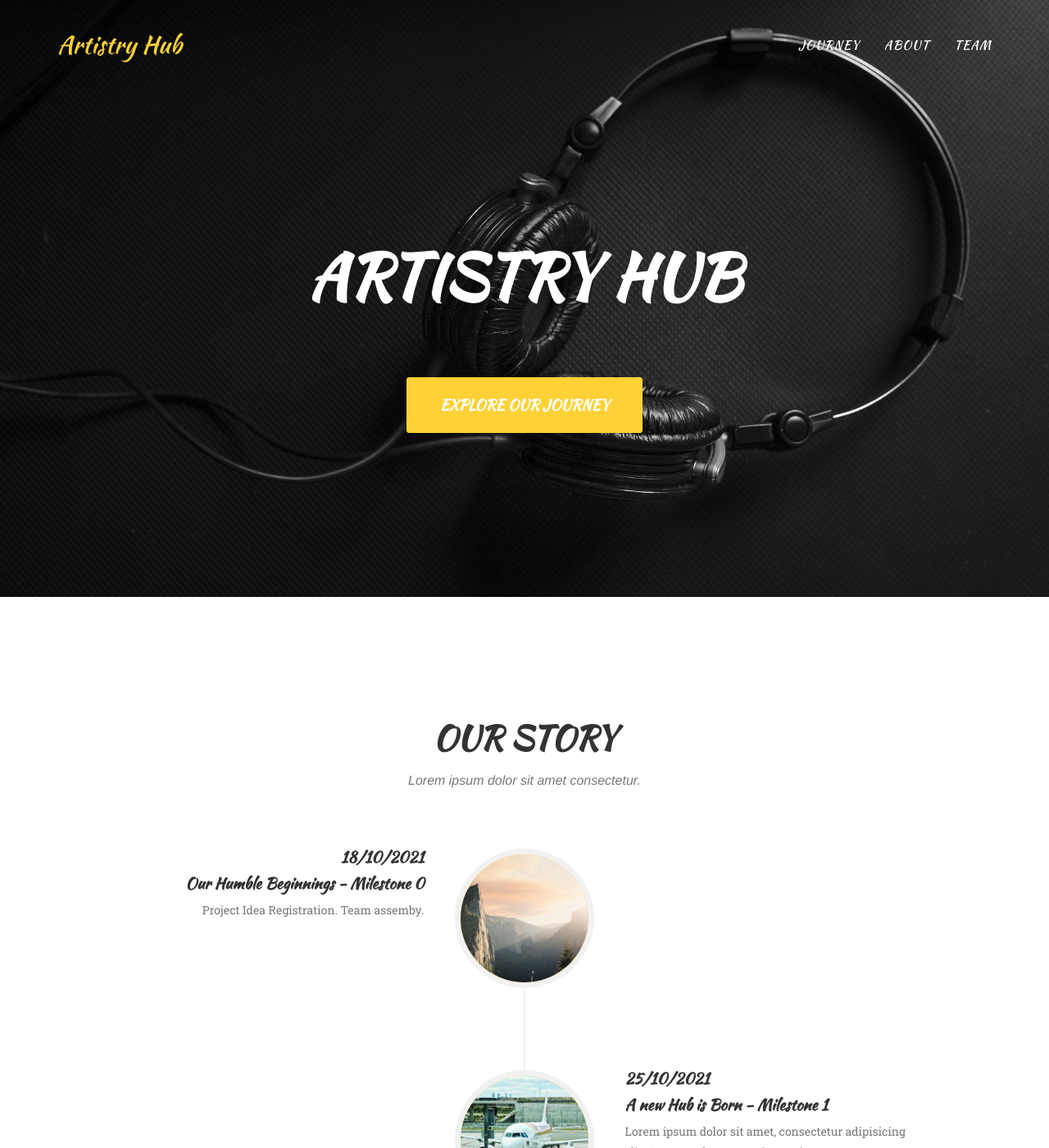
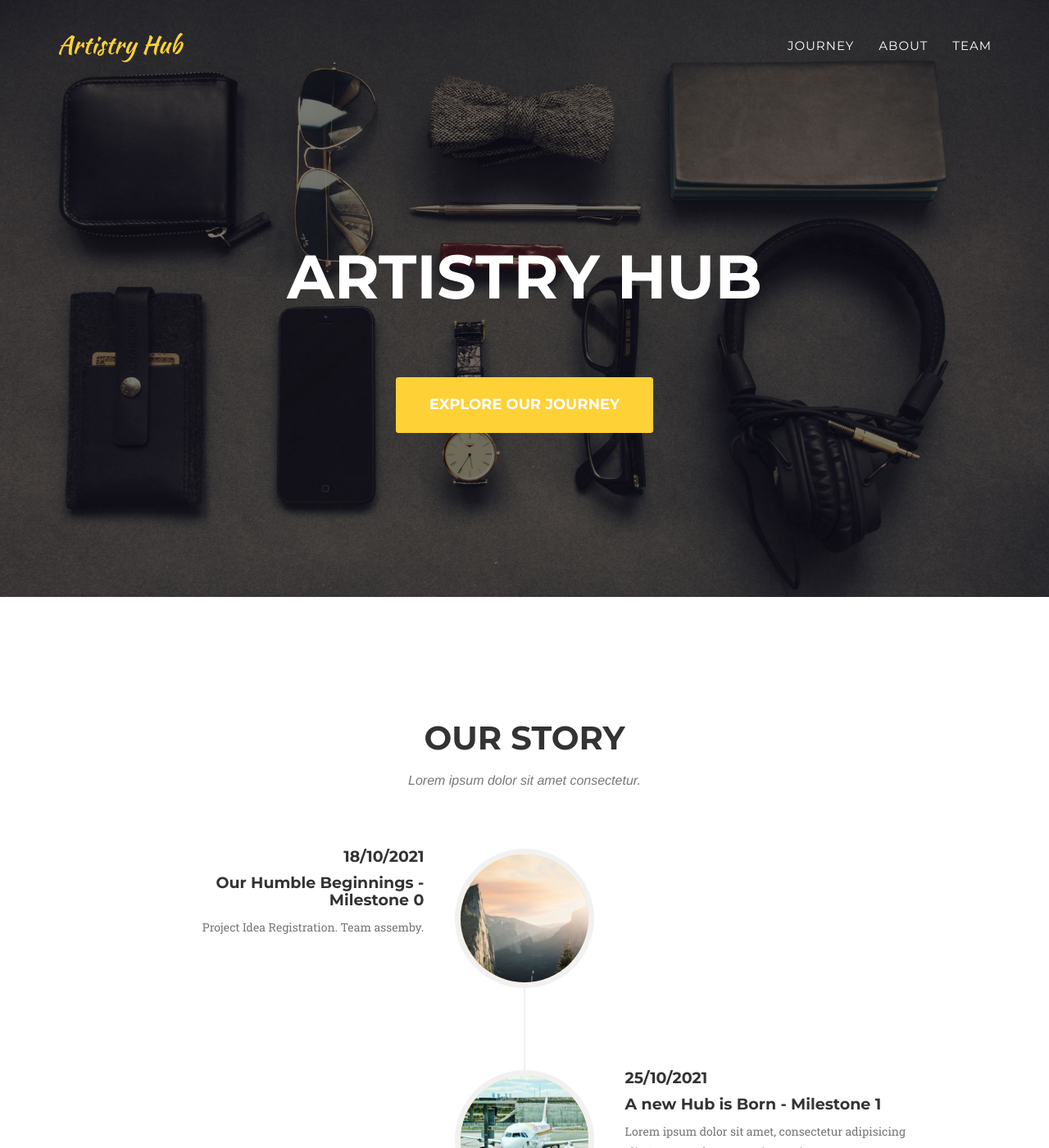
Before and after one commit to ArtistryHub/ArtistryHub, a Jekyll site: the page built from index.html, in a window 1280 px wide and 1400 px high. Shown: the whole window at 82% size. Built offline with Jekyll 4.4.1, drawn with Linux system fonts in a browser that asks for light colours; nearby versions of some CDN libraries; some web fonts are replaced.

Commit message:
header - title font changed

```diff
--- a/_data/template.yml
+++ b/_data/template.yml
@@ -7,5 +7,6 @@ color:
 
 # Font Families
 font:
-  primary:  '"Kaushan Script","Helvetica Neue",Helvetica,Arial,cursive'
+  title:  '"Kaushan Script","Helvetica Neue",Helvetica,Arial,cursive'
+  primary: '"Montserrat","Helvetica Neue", Helvetica,Arial,sans-serif'
   secondary: '"Droid Serif", "Helvetica Neue", Helvetica,Arial,sans-serif'
--- a/_includes/css/agency.css
+++ b/_includes/css/agency.css
@@ -4,7 +4,7 @@
  * For details, see http://www.apache.org/licenses/LICENSE-2.0.
  */
 
-body {
+ body {
     overflow-x: hidden;
     font-family: "Roboto Slab","Helvetica Neue",Helvetica,Arial,sans-serif;
     color: #{{ site.data.template.color.secondary-dark }};
@@ -269,7 +269,7 @@ header {
     text-align: center;
     color: #fff;
     background-attachment: scroll;
-    background-image: url('{{ site.baseurl }}/img/earphones-bg.jpg');
+    background-image: url('{{ site.baseurl }}/img/header-bg.jpg');
     background-position: center center;
     background-repeat: none;
     -webkit-background-size: cover;
@@ -293,7 +293,7 @@ header .intro-text .intro-lead-in {
 
 header .intro-text .intro-heading {
     margin-bottom: 25px;
-    /* text-transform: uppercase; */
+    text-transform: uppercase;
     font-family: {{ site.data.template.font.primary }};
     font-size: 50px;
     font-weight: 700;
```
